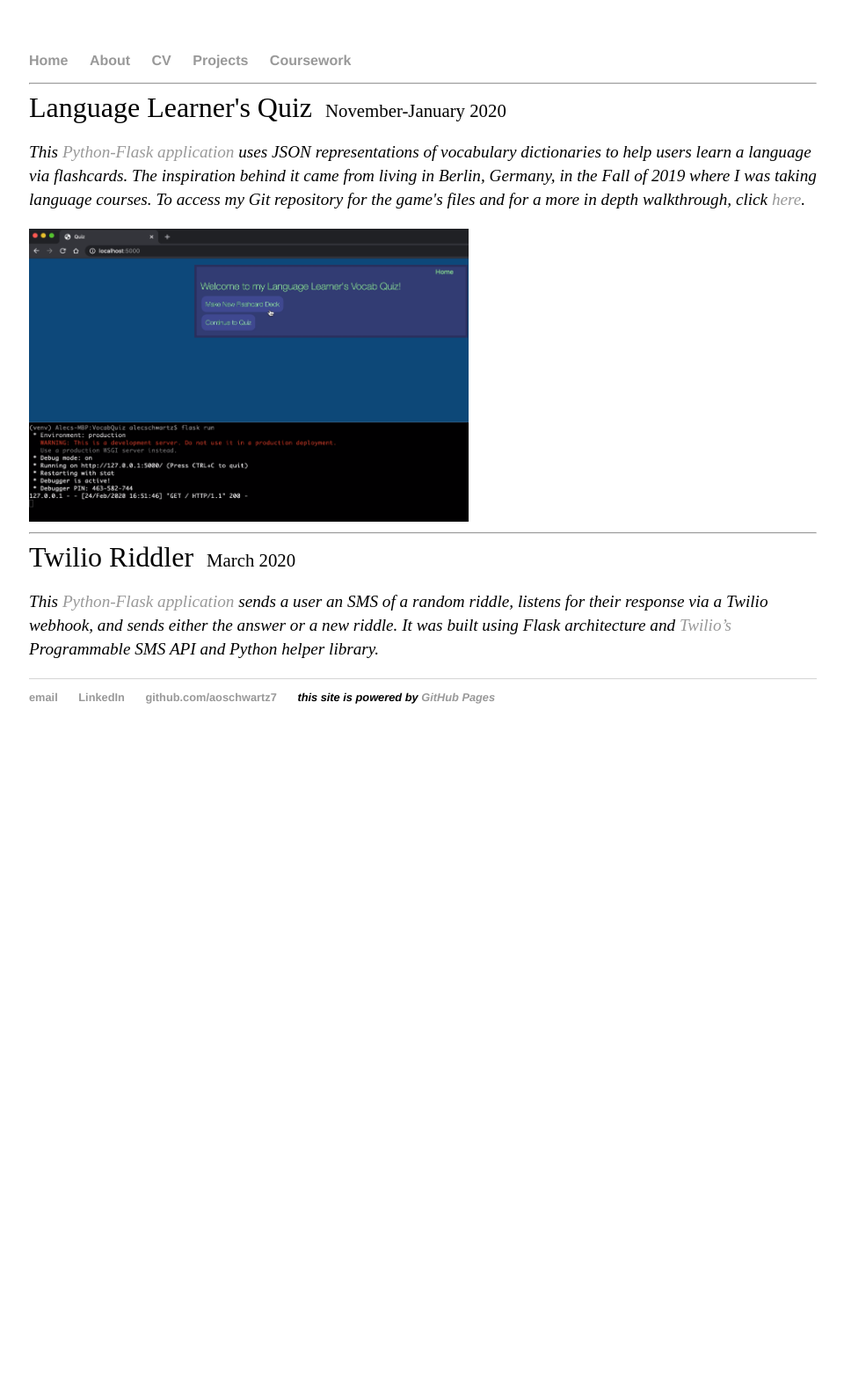
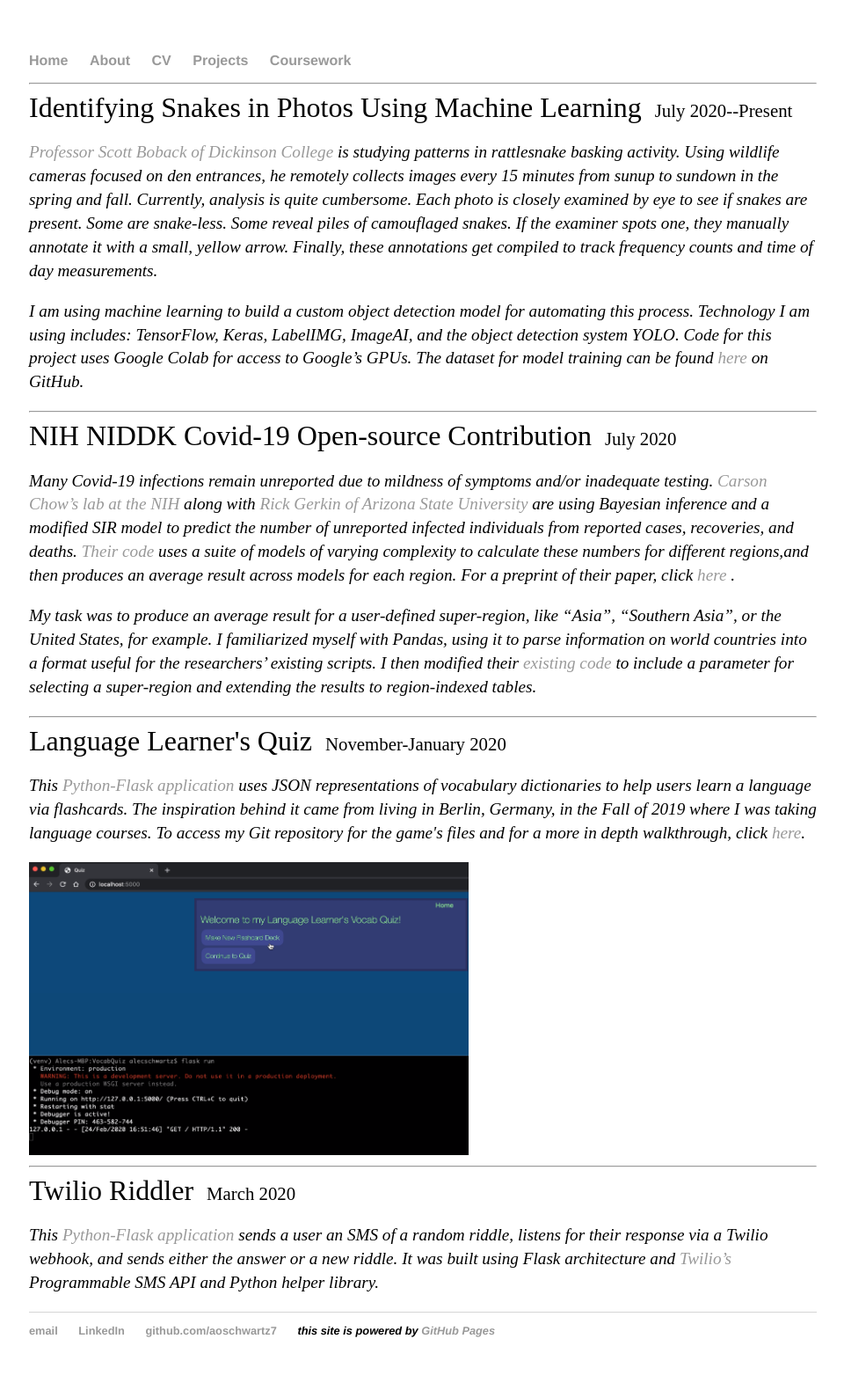
Before and after one commit to aoschwartz7/aoschwartz7.github.io, a Jekyll site: the page built from site/projects.html, in a window 1280 px wide. Shown: the whole page at 88% size, without its empty margins (159-1119 px from the left). Built offline with Jekyll 4.4.1, drawn with Linux system fonts in a browser that asks for light colours; before the commit the page ends 900 px from its top, so only the background shows below that.

Commit message:
adding new projects

```diff
--- a/site/projects.html
+++ b/site/projects.html
@@ -2,6 +2,49 @@
 layout: default
 title: Alec Schwartz
 ---
+<hr />
+<span>Identifying Snakes in Photos Using Machine Learning<c>July 2020--Present</c></span>
+  <p>
+    <em>
+      <a href="">Professor Scott Boback of Dickinson College</a> is studying patterns in rattlesnake basking activity.
+      Using wildlife cameras focused on den entrances, he remotely collects images every 15 minutes from sunup to sundown
+      in the spring and fall. Currently, analysis is quite cumbersome. Each photo is closely examined by eye to see if
+      snakes are present. Some are snake-less. Some reveal piles of camouflaged snakes. If the examiner spots one, they
+      manually annotate it with a small, yellow arrow. Finally, these annotations get compiled to track frequency counts
+      and time of day measurements.
+    </em>
+  </p>
+  <p>
+    <em>
+      I am using machine learning to build a custom object detection model for automating this process.
+      Technology I am using includes: TensorFlow, Keras, LabelIMG, ImageAI, and the object detection system YOLO.
+      Code for this project uses Google Colab for access to Google’s GPUs. The dataset for model training can be found
+      <a href="https://github.com/aoschwartz7/ML_Snakes">here</a> on GitHub.
+    </em>
+  </p>
+
+<hr />
+  <span>NIH NIDDK Covid-19 Open-source Contribution<c>July 2020</c></span>
+    <p>
+      <em>Many Covid-19 infections remain unreported due to mildness of symptoms and/or inadequate testing.
+      <a href="https://www.niddk.nih.gov/about-niddk/staff-directory/biography/chow-carson">Carson Chow’s lab at the NIH</a>
+      along with <a href="https://sols.asu.edu/richard-gerkin">Rick Gerkin of Arizona State University</a> are using Bayesian inference
+      and a modified SIR model to predict the number of unreported infected individuals from reported cases, recoveries, and deaths.
+      <a href="https://github.com/nih-niddk-mbs/covid-sicr">Their code</a> uses a suite of models of varying complexity to
+      calculate these numbers for different regions,and then produces an average result across models for each region.
+      For a preprint of their paper, click <a href="https://www.ncbi.nlm.nih.gov/pmc/articles/PMC7239078/">here</a> .
+      </em>
+    </p>
+    <p>
+      <em>My task was to produce an average result for a user-defined super-region, like “Asia”,
+        “Southern Asia”, or the United States, for example. I familiarized myself with Pandas,
+        using it to parse information on world countries into a format useful for the researchers’
+        existing scripts. I then modified their <a href="https://github.com/nih-niddk-mbs/covid-sicr/pull/7">existing code</a>
+        to include a parameter for selecting a super-region and extending the results to region-indexed tables.
+      </em>
+    </p>
+
+
 <hr />
   <span>Language Learner's Quiz<c>November-January 2020</c></span>
     <p>
@@ -9,7 +52,8 @@ title: Alec Schwartz
         uses JSON representations of vocabulary dictionaries to help users learn a language via flashcards.
         The inspiration behind it came from living in Berlin, Germany, in the Fall of 2019 where I was taking
         language courses. To access my Git repository for the game's files and for a more in depth walkthrough,
-  click <a href="https://github.com/aoschwartz7/LanguageQuiz">here</a>.</em>
+        click <a href="https://github.com/aoschwartz7/LanguageQuiz">here</a>.
+      </em>
     </p>
 
     <img src="/site/WalkthroughTerminalimage.png" alt="Language Learner's App" width="500" height="333">
@@ -19,4 +63,5 @@ title: Alec Schwartz
     <p>
       <em>This <a href="https://github.com/aoschwartz7/Twilio">Python-Flask application</a> sends a user an SMS of a random riddle, listens for their response via a Twilio webhook,
       and sends either the answer or a new riddle. It was built using Flask architecture and <a href="https://www.twilio.com/docs/sms/tutorials/how-to-send-sms-messages-python">Twilio’s</a> Programmable SMS API and Python helper library.
-</em></p>
+      </em>
+    </p>
```
Lines whose indentation alone changed are shown as unchanged.
